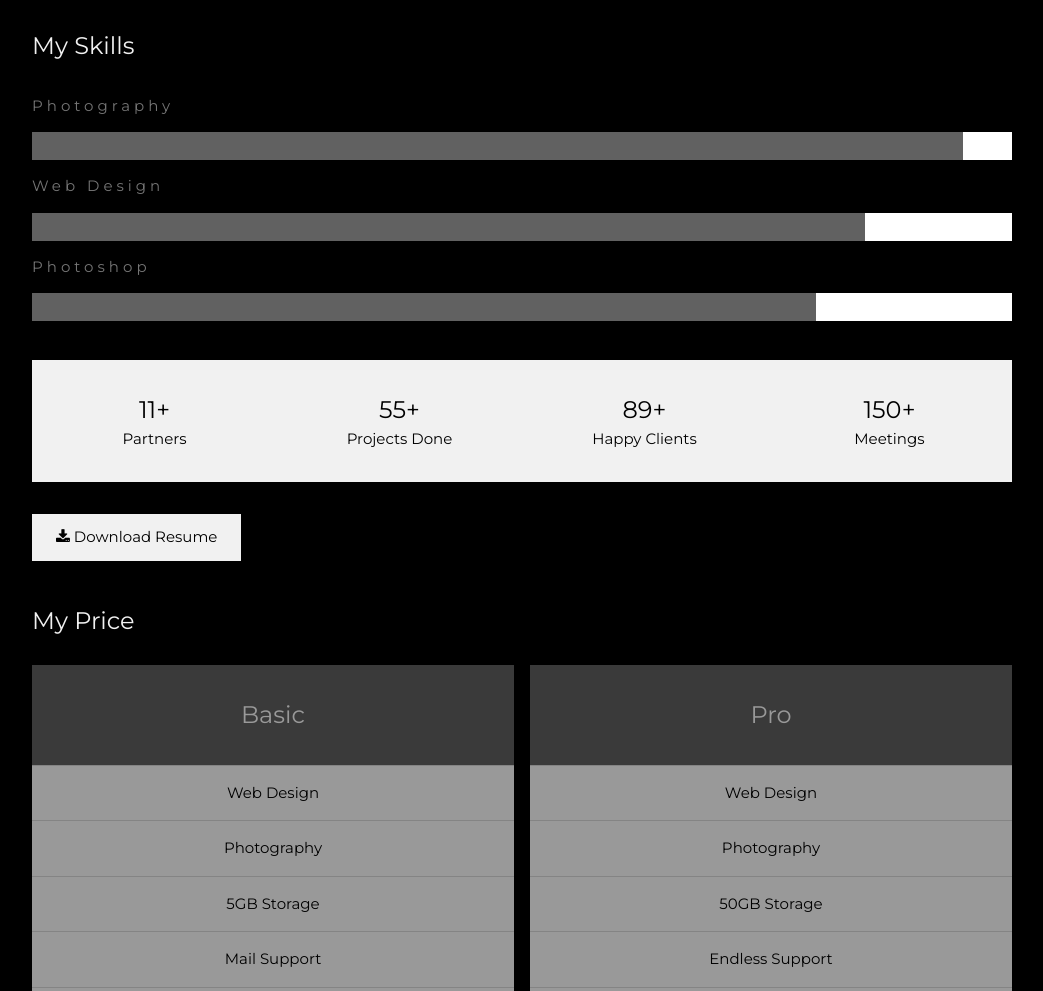
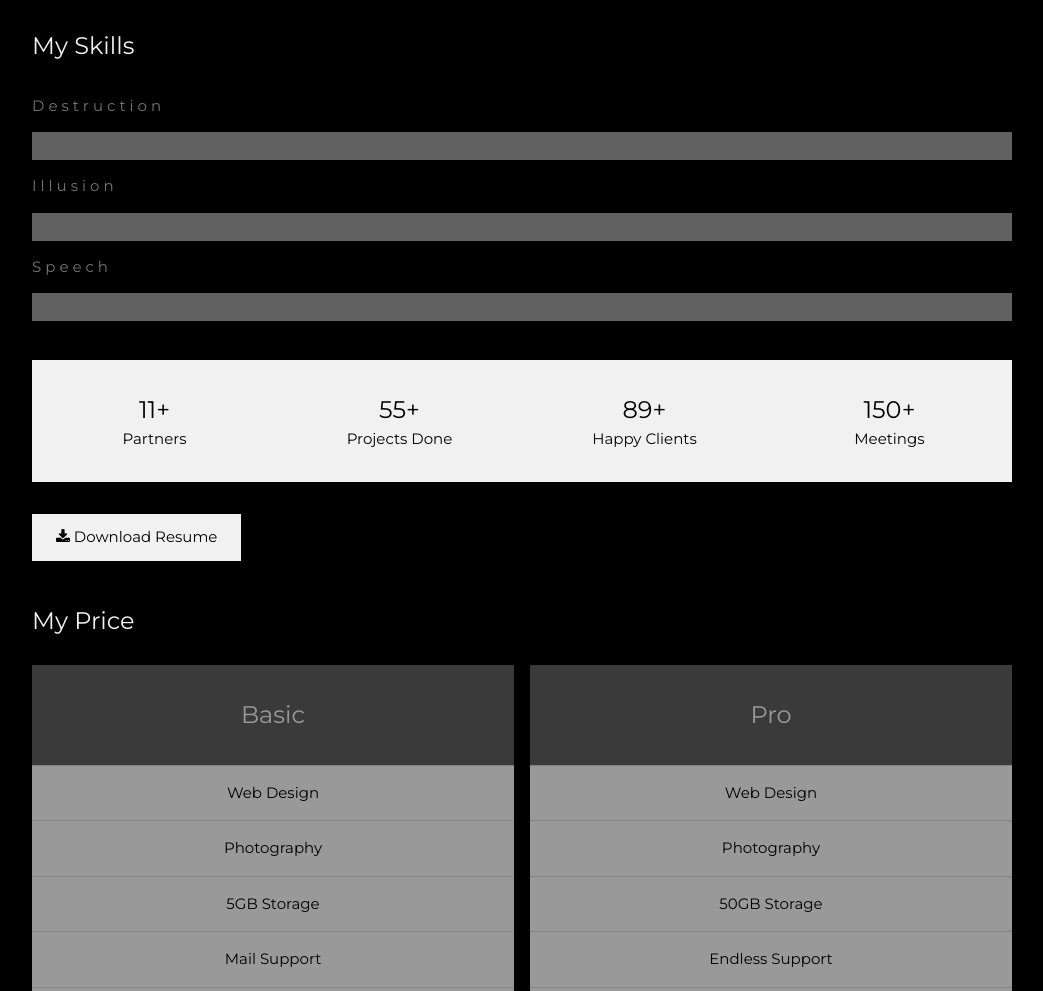
Before and after one commit to uhhgoat/uhhgoat, a plain HTML site: page index.html in a window 1280 px wide. Shown: the part 1875-2866 px from the top of the page, without its empty margins (178-1221 px from the left). Drawn offline with nearby package versions, Linux system fonts and the light colour scheme.

Commit message:
removed photo references

```diff
--- a/index.html
+++ b/index.html
@@ -73,17 +73,17 @@ body, h1,h2,h3,h4,h5,h6 {font-family: "Montserrat", sans-serif}
       adipiscing elit, sed do eiusmod tempor incididunt ut labore et dolore magna aliqua. Ut enim ad minim veniam, quis nostrud exercitation ullamco laboris nisi ut aliquip ex ea commodo consequat.
     </p>
     <h3 class="w3-padding-16 w3-text-light-grey">My Skills</h3>
-    <p class="w3-wide">Photography</p>
+    <p class="w3-wide">Destruction</p>
     <div class="w3-white">
-      <div class="w3-dark-grey" style="height:28px;width:95%"></div>
+      <div class="w3-dark-grey" style="height:28px;width:100%"></div>
     </div>
-    <p class="w3-wide">Web Design</p>
+    <p class="w3-wide">Illusion</p>
     <div class="w3-white">
-      <div class="w3-dark-grey" style="height:28px;width:85%"></div>
+      <div class="w3-dark-grey" style="height:28px;width:100%"></div>
     </div>
-    <p class="w3-wide">Photoshop</p>
+    <p class="w3-wide">Speech</p>
     <div class="w3-white">
-      <div class="w3-dark-grey" style="height:28px;width:80%"></div>
+      <div class="w3-dark-grey" style="height:28px;width:100%"></div>
     </div><br>
 
     <div class="w3-row w3-center w3-padding-16 w3-section w3-light-grey">
@@ -163,7 +163,7 @@ body, h1,h2,h3,h4,h5,h6 {font-family: "Montserrat", sans-serif}
 
   <!-- Portfolio Section -->
   <div class="w3-padding-64 w3-content" id="photos">
-    <h2 class="w3-text-light-grey">My Photos</h2>
+    <h2 class="w3-text-light-grey">My Projects</h2>
     <hr style="width:200px" class="w3-opacity">
 
     <!-- Grid for photos -->
```
